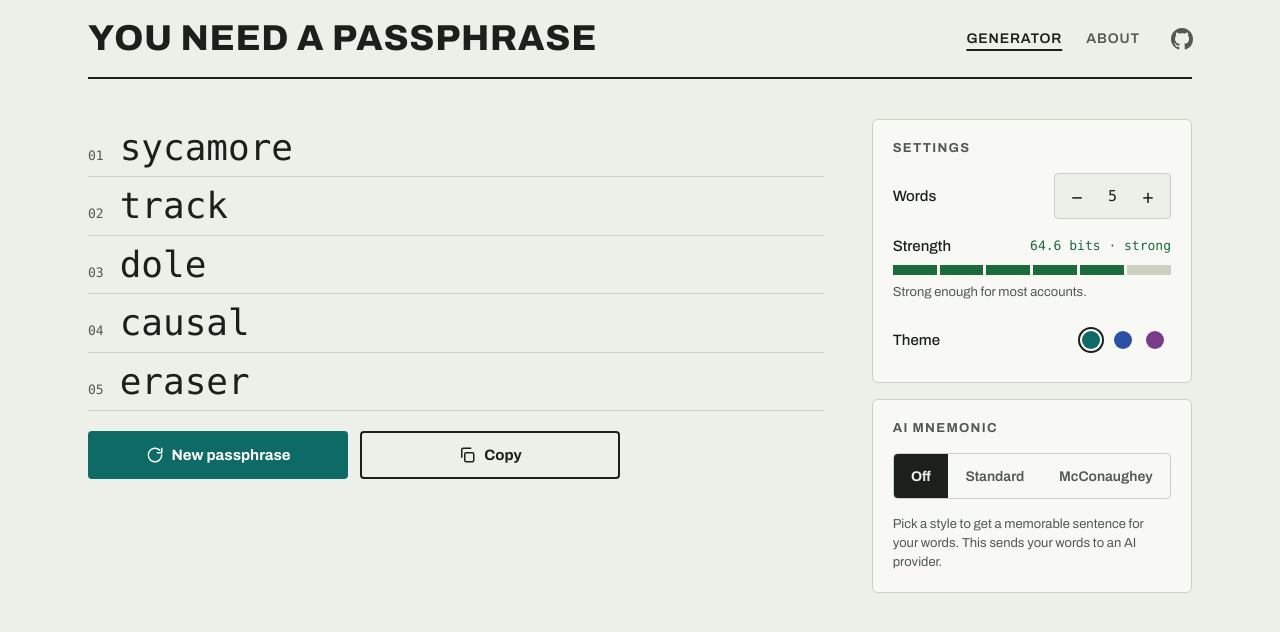
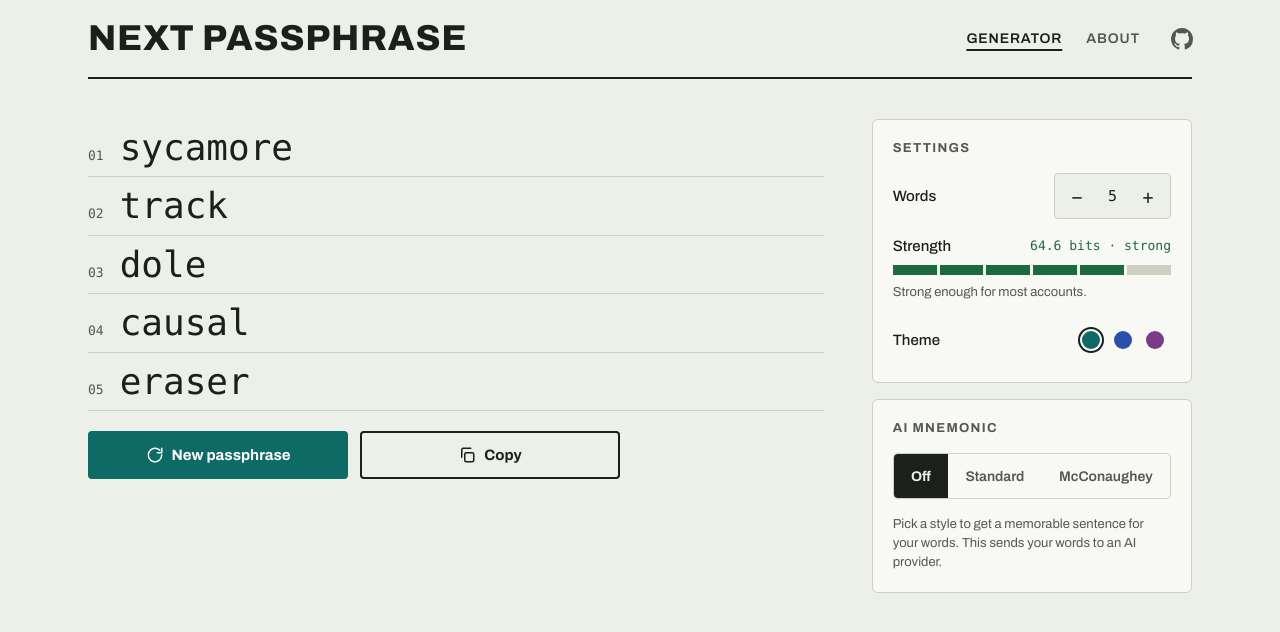
Before and after one commit to cdanielsen/next-long-pass, a React (Vite) app: page / in a window 1280 px wide. Shown: the top 632 px of the page. Built offline with nearby package versions, Linux system fonts and the light colour scheme; a web font is replaced by a local one.

Commit message:
copy: rename the app title to Next Passphrase
Co-Authored-By: Claude Opus 5.5 <noreply@anthropic.com>

```diff
--- a/index.html
+++ b/index.html
@@ -18,7 +18,7 @@
       name="description"
       content="An app for generating a good long passphrase with an AI generated mnemonic to remember it."
     />
-    <title>You Need a Passphrase</title>
+    <title>Next Passphrase</title>
   </head>
   <body>
     <div id="root"></div>
--- a/src/components/AppHeader.tsx
+++ b/src/components/AppHeader.tsx
@@ -9,7 +9,7 @@ const AppHeader = () => (
   <header className={styles.header}>
     <h1 className={styles.title}>
       <Link to="/" className={styles.titleLink}>
-        You Need a Passphrase
+        Next Passphrase
       </Link>
     </h1>
     <div className={styles.end}>
```
Also changed, not shown: 1 other file (tests, documents, lock files or other folders).
